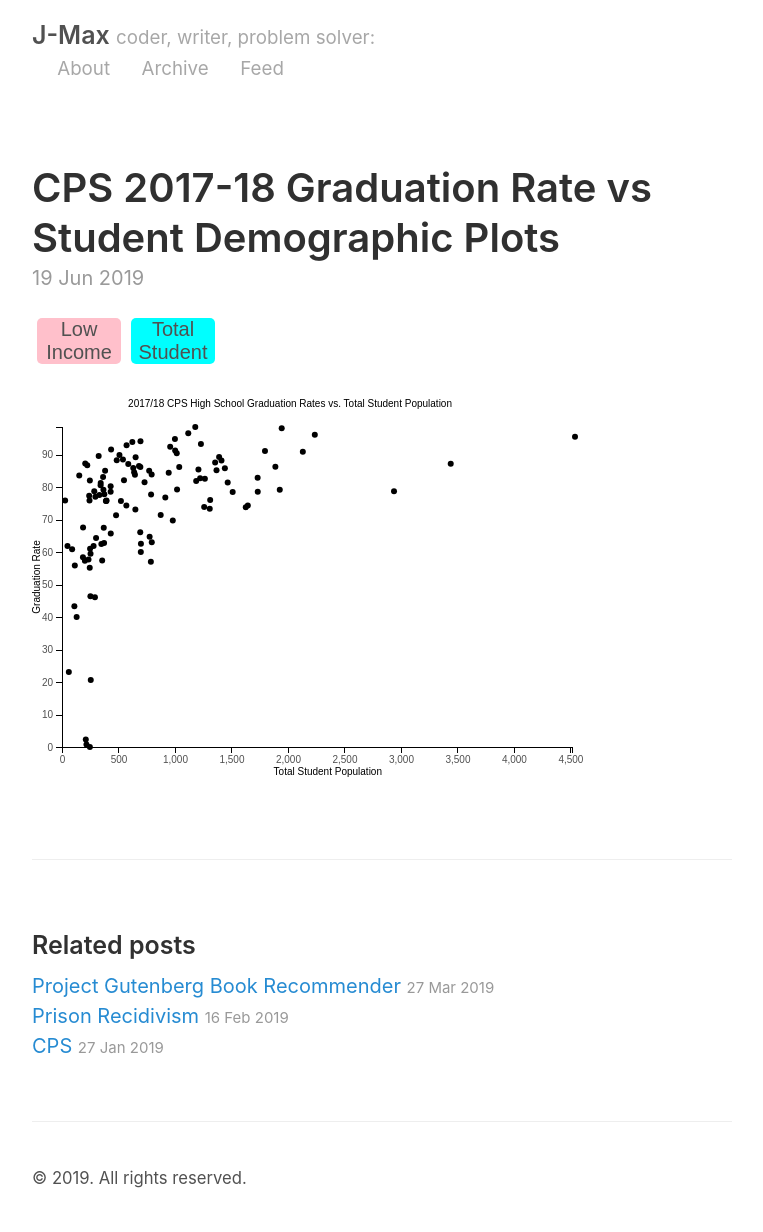
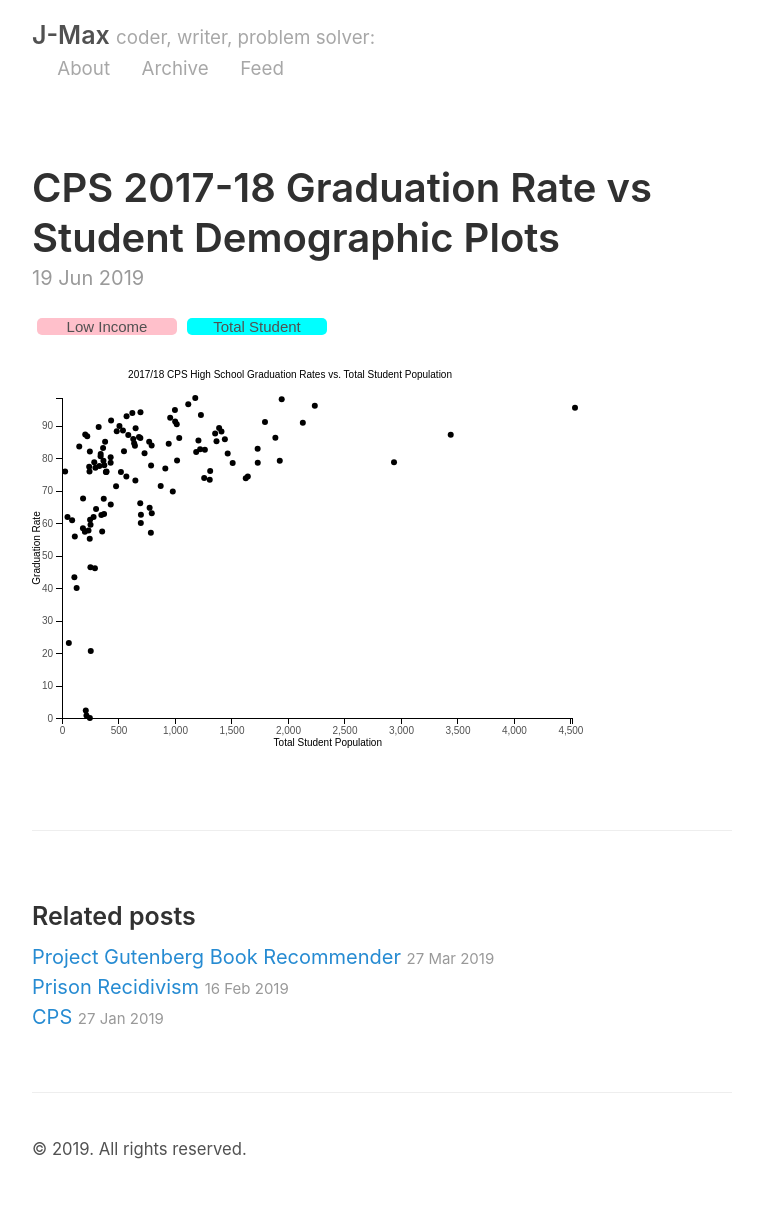
Before and after one commit to j-max/j-max.github.io, a Jekyll site: the page built from _posts/2019-06-19-CPSGradRatePlots.md, in a window 1280 px wide. Shown: the whole page, without its empty margins (258-1021 px from the left). Built offline with Jekyll 4.4.1, drawn with Linux system fonts in a browser that asks for light colours; after the commit the page ends 1203 px from its top, so only the background shows below that.

Commit message:
changed buttons so they look better on phone.

```diff
--- a/_includes/cps_gradrates.html
+++ b/_includes/cps_gradrates.html
@@ -7,11 +7,11 @@
 }
 
 .xaxis_button {
-	width: 12%;
+	width: 20%;
 	margin: 5px;
 
 	float: left;
- font: 20px sans-serif;
+ font: 15px sans-serif;
  border-radius: 5px;
  text-align: center;
 
```
